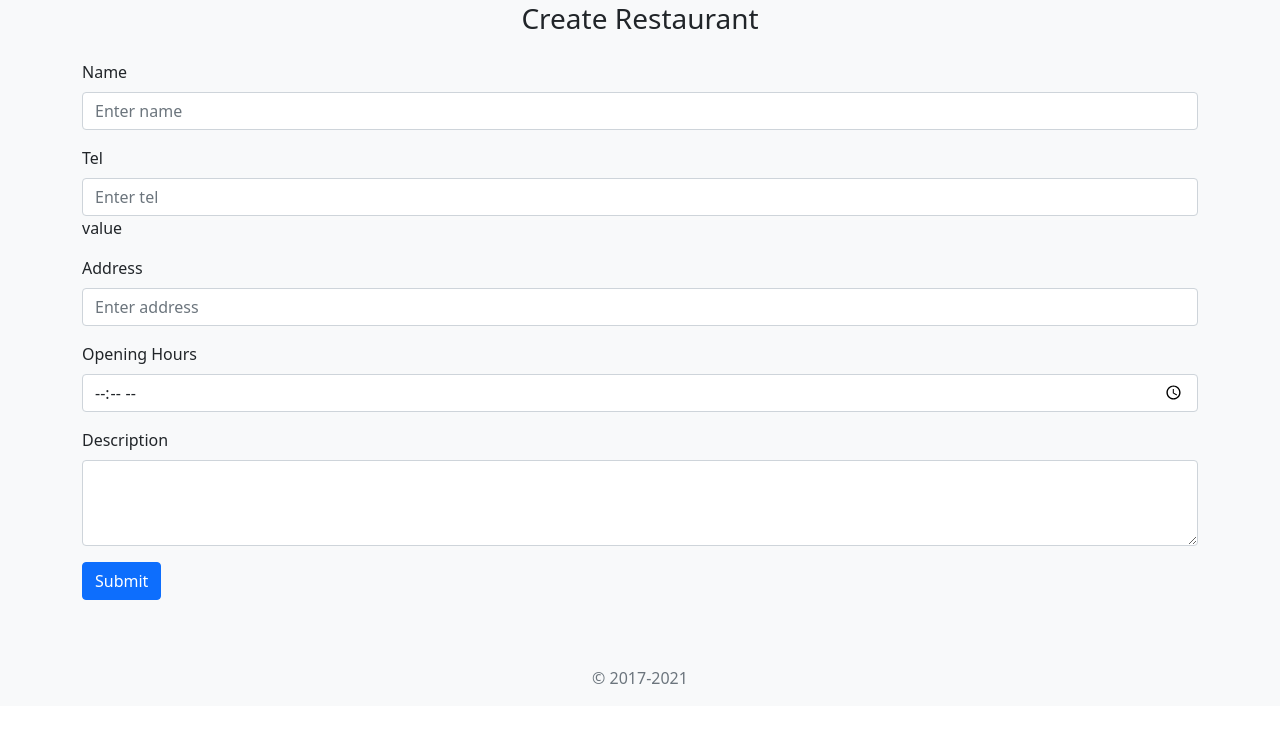
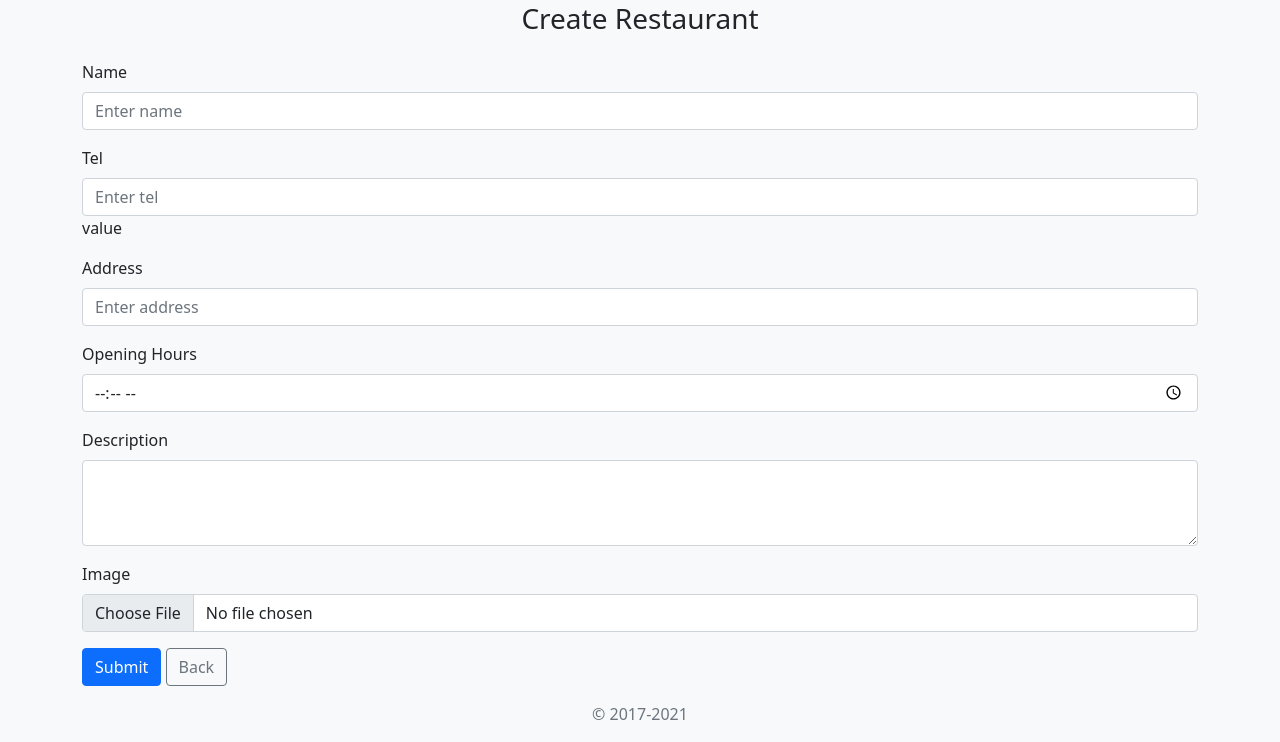
Before and after one commit to elliotyou/ACBetaTest1, a Node server app: page /admin/restaurants/create in a window 1280 px wide. Shown: the part 94-836 px from the top of the page. Before the commit the page ends 778 px from the top, so only its background shows below. Run offline with Node 20, Linux system fonts and the light colour scheme; a user stored in the database is signed in; tables that the repository leaves empty hold one stand-in row (values such as "Sample post"); some libraries are stand-ins or nearby versions.

Commit message:
U20 feat: add restaurant image

```diff
--- a/app.js
+++ b/app.js
@@ -1,3 +1,4 @@
+const path = require('path')
 const express = require('express')
 const handlebars = require('express-handlebars')
 const flash = require('connect-flash')
@@ -26,6 +27,7 @@ app.use(passport.initialize()) // 增加這行，初始化 Passport
 app.use(passport.session()) // 增加這行，啟動 session 功能
 app.use(flash())
 app.use(methodOverride('_method'))
+app.use('/upload', express.static(path.join(__dirname, 'upload'))) // 新增這裡
 
 app.use((req, res, next) => {
   res.locals.success_messages = req.flash('success_messages')
--- a/controllers/admin-controller.js
+++ b/controllers/admin-controller.js
@@ -1,4 +1,6 @@
 const { Restaurant } = require('../models')
+const { localFileHandler } = require('../helpers/file-helpers')
+
 const adminController = {
   getRestaurants: (req, res, next) => {
     Restaurant.findAll({
@@ -13,13 +15,16 @@ const adminController = {
   postRestaurant: (req, res, next) => {
     const { name, tel, address, openingHours, description } = req.body // 從 req.body 拿出表單裡的資料
     if (!name) throw new Error('Restaurant name is required!') // name 是必填，若發先是空值就會終止程式碼，並在畫面顯示錯誤提示
-    Restaurant.create({ // 產生一個新的 Restaurant 物件實例，並存入資料庫
-      name,
-      tel,
-      address,
-      openingHours,
-      description
-    })
+    const { file } = req // 把檔案取出來，也可以寫成 const file = req.file
+    localFileHandler(file) // 把取出的檔案傳給 file-helper 處理後
+      .then(filePath => Restaurant.create({ // 再 create 這筆餐廳資料
+        name,
+        tel,
+        address,
+        openingHours,
+        description,
+        image: filePath || null // 如果 filePath 是 Truth 就用 filePath，如果是 Falsy 就用 null
+      }))
       .then(() => {
         req.flash('success_messages', 'restaurant was successfully created') // 在畫面顯示成功提示
         res.redirect('/admin/restaurants') // 新增完成後導回後台首頁
@@ -49,15 +54,20 @@ const adminController = {
   putRestaurant: (req, res, next) => {
     const { name, tel, address, openingHours, description } = req.body
     if (!name) throw new Error('Restaurant name is required!')
-    Restaurant.findByPk(req.params.id)
-      .then(restaurant => {
+    const { file } = req // 把檔案取出來
+    Promise.all([ // 非同步處理
+      Restaurant.findByPk(req.params.id), // 去資料庫查有沒有這間餐廳
+      localFileHandler(file) // 把檔案傳到 file-helper 處理
+    ])
+      .then(([restaurant, filePath]) => { // 以上兩樣事都做完以後
         if (!restaurant) throw new Error("Restaurant didn't exist!")
-        return restaurant.update({
+        return restaurant.update({ // 修改這筆資料
           name,
           tel,
           address,
           openingHours,
-          description
+          description,
+          image: filePath || restaurant.image // 如果 filePath 是 Truthy (使用者有上傳新照片) 就用 filePath，是 False (使用者沒有新動作) 就延用原本資料庫內的值
         })
       })
       .then(() => {
--- /dev/null
+++ b/helpers/file-helpers.js
@@ -0,0 +1,14 @@
+const fs = require('fs') // 引入 fs 模組
+const localFileHandler = file => { // file 是 multer 處理完的檔案
+  return new Promise((resolve, reject) => {
+    if (!file) return resolve(null)
+    const fileName = `upload/${file.originalname}`
+    return fs.promises.readFile(file.path)
+      .then(data => fs.promises.writeFile(fileName, data))
+      .then(() => resolve(`/${fileName}`))
+      .catch(err => reject(err))
+  })
+}
+module.exports = {
+  localFileHandler
+}
--- /dev/null
+++ b/middleware/multer.js
@@ -0,0 +1,3 @@
+const multer = require('multer')
+const upload = multer({ dest: 'temp/' })
+module.exports = upload
--- a/models/restaurant.js
+++ b/models/restaurant.js
@@ -18,7 +18,8 @@ module.exports = (sequelize, DataTypes) => {
     tel: DataTypes.STRING,
     address: DataTypes.STRING,
     openingHours: DataTypes.STRING,
-    description: DataTypes.TEXT
+    description: DataTypes.TEXT,
+    image: DataTypes.STRING
   }, {
     sequelize,
     modelName: 'Restaurant',
--- a/package.json
+++ b/package.json
@@ -27,6 +27,7 @@
     "express-handlebars": "^5.3.4",
     "express-session": "^1.17.2",
     "method-override": "^3.0.0",
+    "multer": "^1.4.3",
     "mysql2": "^2.3.2",
     "passport": "^0.5.0",
     "passport-local": "^1.0.0",
--- a/routes/modules/admin.js
+++ b/routes/modules/admin.js
@@ -1,12 +1,14 @@
 const express = require('express')
 const router = express.Router()
 const adminController = require('../../controllers/admin-controller')
+const upload = require('../../middleware/multer')
+
 router.get('/restaurants/create', adminController.createRestaurant)
 router.get('/restaurants/:id/edit', adminController.editRestaurant)
 router.get('/restaurants/:id', adminController.getRestaurant)
-router.put('/restaurants/:id', adminController.putRestaurant)
+router.put('/restaurants/:id', upload.single('image'), adminController.putRestaurant) // 修改後台新增餐廳的路由
 router.delete('/restaurants/:id', adminController.deleteRestaurant)
 router.get('/restaurants', adminController.getRestaurants)
-router.post('/restaurants', adminController.postRestaurant)
+router.post('/restaurants', upload.single('image'), adminController.postRestaurant) // 修改後台編輯餐廳的路由
 router.get('', (req, res) => res.redirect('/admin/restaurants'))
 module.exports = router
--- a/views/admin/create-restaurant.hbs
+++ b/views/admin/create-restaurant.hbs
@@ -1,4 +1,4 @@
-<form action="/admin/restaurants" method="POST">
+<form action="/admin/restaurants" method="POST" enctype="multipart/form-data">
   <div class="mb-4 text-center">
     <h1 class="h3 font-weight-normal mb-3">Create Restaurant</h1>
   </div>
--- a/views/admin/edit-restaurant.hbs
+++ b/views/admin/edit-restaurant.hbs
@@ -1,4 +1,4 @@
-<form action="/admin/restaurants/{{restaurant.id}}?_method=PUT" method="POST">
+<form action="/admin/restaurants/{{restaurant.id}}?_method=PUT" method="POST" enctype="multipart/form-data">
   <div class="mb-4 text-center">
     <h1 class="h3 font-weight-normal mb-3">Edit Restaurant</h1>
   </div>
--- a/views/admin/restaurant.hbs
+++ b/views/admin/restaurant.hbs
@@ -3,6 +3,9 @@
     <h1>{{restaurant.name}}</h1>
   </div>
   <div class="col-md-4">
+    <img class="img-responsive center-block" src="{{restaurant.image}}"
+      style="width: 250px; margin-bottom: 25px; transition: opacity 0.5s; opacity:0;" onload="this.style.opacity=1;">
+    <br>
     <div class="well">
       <ul class="list-unstyled">
         <li><strong>Opening Hour:</strong> {{restaurant.openingHours}}</li>
--- a/views/partials/admin-restaurant-form.hbs
+++ b/views/partials/admin-restaurant-form.hbs
@@ -22,4 +22,9 @@
   <label class="form-label" for="description">Description</label>
   <textarea class="form-control" id="description" name="description" rows="3">{{restaurant.description}}</textarea>
 </div>
+<div class="form-row mb-3">
+  <label class="form-label" for="image">Image</label>
+  <input class="form-control" type="file" class="form-control-file" id="image" name="image">
+</div>
 <button type="submit" class="btn btn-primary">Submit</button>
+<a class="btn btn-outline-secondary" href="javascript:history.back()">Back</a>
```
Also changed, not shown: migrations/20211103133127-add-image-to-restaurants.js (added, +11 -0 lines), 1 other file.
